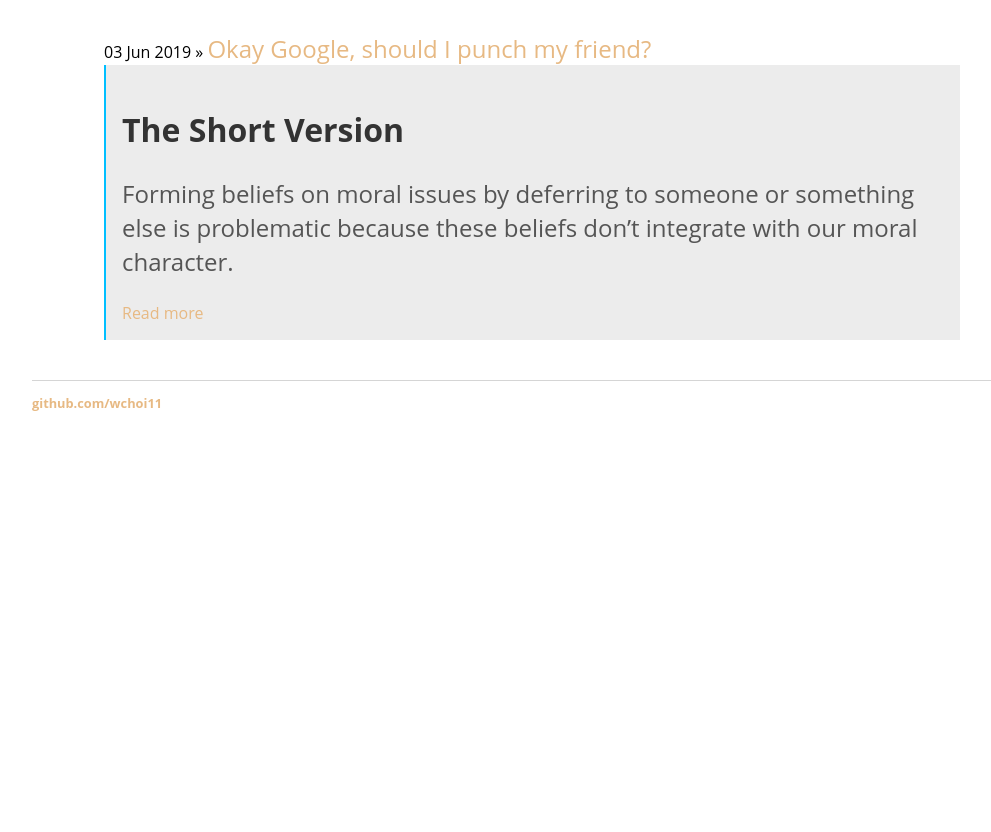
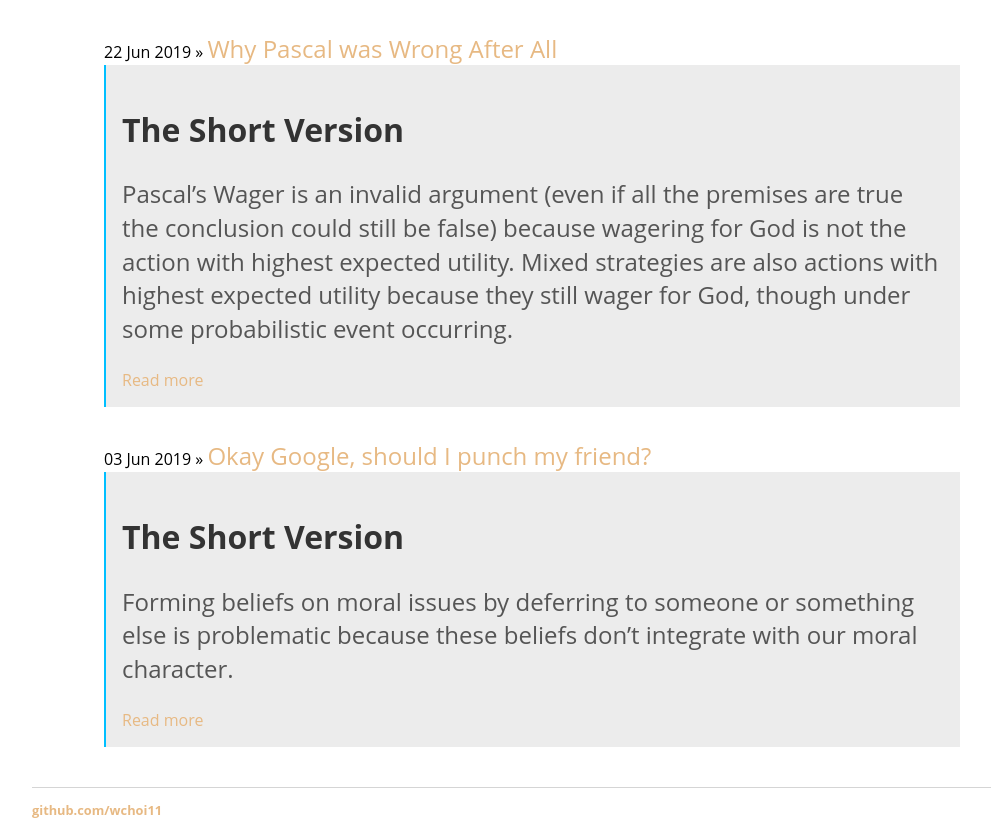
Before and after one commit to wchoi11/notchmess, a Jekyll site: the page built from index.html, in a window 1280 px wide. Shown: the part 546-1378 px from the top of the page, without its empty margins (128-1119 px from the left). Built offline with Jekyll 4.4.1, drawn with Linux system fonts in a browser that asks for light colours; before the commit the page ends 971 px from its top, so only the background shows below that.

Commit message:
Publish second post

```diff
--- a/_drafts/2019-06-22-waging-war-on-pascals-wager.md
+++ b/_posts/2019-06-22-waging-war-on-pascals-wager.md
@@ -5,44 +5,45 @@ date: 2019-06-22
 excerpt_separator: <!--cut-->
 ---
 
-Here's an argument for why you should believe in God (not to be confused with an argument for the existence of God!).
+## The Short Version
+Pascal's Wager is an invalid argument (even if all the premises are true the conclusion could still be false) because wagering for God is not the action with highest expected utility. Mixed strategies are also actions with highest expected utility because they still wager for God, though under some probabilistic event occurring.
 
 <!--cut-->
+## Pascal's Wager
 
-Alan Hájek doesn't think it works in the end, but here is the argument first.[^paper]
+Pascal's Wager is an argument for why you should believe in God (not to be confused with an argument for God's existence!). Alan Hájek doesn't think it works in the end, but here is the Wager first.[^paper]
 
-No matter how committed of an atheist you might be, you should give some positive probability (just needs to be greater than 0) that God exists. Someone might give a one in a [Googol](https://simple.wikipedia.org/wiki/Googol) chance that God exists or you might think there's a very high probability that God exists. Regardless of what you believe, you should believe there's some probability greater than 0 that God exists. If you think the probability is 0, how are you so sure?
+No matter how committed of an atheist you might be, you should give some positive probability (just needs to be greater than 0) that God exists. You might give a one in a [Googol](https://simple.wikipedia.org/wiki/Googol) chance that God exists or a very high probability that God exists. Regardless of what you believe, you should believe there's some probability greater than 0 that God exists. If you think the probability is 0, how are you so sure?
 
 [^paper]: "Waging War on Pascal's Wager," *The Philosophical Review* 112:1 (2003):p.27-56
 
-Granting this premise, here's all the possible outcomes for either wagering for God or wagering against God. I'll explain what the values mean in a second.
+With this premise in mind (there's a positive probability that God exists), here's all the possible outcomes for either wagering for God or wagering against God. I'll explain what the values mean in a second.
 
 Action ($\downarrow$)| God Exists | God Doesn't Exist
 :---: | :---: | :---:
 Wager for God  | $\infty$ | $f_1$
 Wager against God  | $f_2$ | $f_3$
 
-To wager for God means "adopting a certain set of practices and living the kind of life that fosters belief in God" for the rest of your life (p.28). This ensures no cheating by, for example, wagering for God only on Sundays. To fail to wager for God means to wager against God.
+To wager for God means "adopting a certain set of practices and living the kind of life that fosters belief in God" for the rest of your life (p.28). This means you need to commit yourself to believing in God. To fail at this means you wager against God.
 
-Each action and outcome is associated with some utility value. You can think of it as a unit for measuring happiness. For example, if I wager for God and it turns out that God exists, I will (supposedly) be granted salvation, which is infinite utility. All other values ($f_1,\; \; f_2, \; \;f_3$) are some finite values that are not important enough to specify. We could imagine that $f_1$ and $f_2$ are negative and $f_3$ is positive, but the lesson will be that their actual values do not matter.
+Each action and outcome is associated with some utility value. You can think of utility value as a unit for measuring happiness. For example, if I wager for God and it turns out that God exists, I will (supposedly) be granted salvation, which is infinite utility. All other values ($f_1,\; \; f_2, \; \;f_3$) are some finite values that are not important enough to specify. We could imagine that $f_1$ and $f_2$ are negative and $f_3$ is positive, but the lesson will be that their actual values do not matter.
 
-Now granting that this table is correct, we have one more premise to think about. We should choose to do the action that has maximum expected utility. This should seem intuitive, but of course, you might have some objections to this premise.
+With this second premise (the table), we have one more premise to think about. That is, we should choose to do the action that has maximum expected utility. This should seem intuitive, but of course, you might have some objections to this premise.
 
 <details class="explanation">
 <summary>Click here for an explanation of expectation</summary>
 
-Expectation or expected value is a weighted sum. It answers the question of what do we expect to happen when there are more than one possible outcomes for some action we take. To calculate expectation, we take each outcome and weight it by its corresponding probability of occurring. To find the expected utility of wagering for God, we would multiply the probability that God exists by $\infty$ and add the result of multiplying the probability that God doesn't exist by $f_1$. This sum would be $\infty$ so the expected utility of wagering for God is $\infty$.
+Expectation or expected value is a weighted sum. It answers the question of what do we expect to happen when there are more than one possible outcomes for some action we take. To calculate expectation, we take each outcome and weight it by its corresponding probability of occurring. To find the expected utility of wagering for God, we multiply the probability that God exists by $\infty$ and add the result of multiplying the probability that God doesn't exist by $f_1$. This sum is $\infty$ so the expected utility of wagering for God is $\infty$.
 
 </details>
-<br/>
+<br>
 Now, we have all 3 premises of Pascal's Wager: (i) we should give a positive probability to God's existence, (ii) the table, and (iii) we should do the action that has maximum expected utility. If we calculate the expected utility for each action from the table, wagering for God wins out because it has an expected utility of $\infty$ and wagering against God has some high finite expected utility at best.
 
-It's important to note here that anything multiplied by $\infty$ is still $\infty$ and anything added to $\infty$ is still $\infty$ so it doesn't matter how low of a probability you give to God's existence as long as it's greater than 0. This is why the actual values in the table do not matter. Infinity trumps all.
+It's important to note here that anything multiplied by $\infty$ is still $\infty$ and anything added to $\infty$ is still $\infty$ so it doesn't matter how low of a probability you give to God's existence as long as it's greater than 0. This is why the actual values in the table do not matter.
 
-Thus, we should wager for God because it has the highest expected utility. This is why you should believe in God.[^name_of_arg]
+Thus, we should wager for God because it has the highest expected utility. This is why you should believe in God.
 
-[^name_of_arg]: This argument is called Pascal's Wager as mentioned before.
-
+## Why Pascal was Wrong
 Not convinced? There is a whole slew of arguments out there against each premise of the Wager. For example, "the many Gods objection" disputes that the table is exhaustive because there are many religions out there. How do we know which God to wager for? We might need to add rows for wagering for other Gods. Then, Pascal's Wager fails because it doesn't tell us which God to wager for.
 
 But Hájek thinks that the Wager fails at a more fundamental level.[^credit_is_due] He argues that the Wager is not a valid argument.
@@ -51,8 +52,8 @@ But Hájek thinks that the Wager fails at a more fundamental level.[^credit_is_d
 
 <details class="explanation">
     <summary>
-        Click here for an explanation of validity
-     </summary>
+        Click here for an explanation of a valid argument
+    </summary>
 
 First, an argument is a list composed of some premises (there may be none!) and a conclusion. An argument is valid if its conclusion is always true when its premises are true. For example:
 
@@ -62,38 +63,42 @@ First, an argument is a list composed of some premises (there may be none!) and
     <li>I can fly.</li>
 </ol>
 
-Our argument--though I agree looks absurd--is in fact valid. If premises 1 and 2 are true, there is no way 3 can be false. We think this argument is absurd because premises 1 and 2 are false. Then, we may call this argument unsound. A sound argument is a valid one, where its premises are also true. An unsound argument is valid but one or more of its premises are false.
+Our argument--though I agree looks absurd--is in fact valid. If premises 1 and 2 are true, there is no way 3 can be false. We think this argument is absurd because premises 1 and 2 are false. Then, we may call this argument unsound. Although the argument is valid, the premises are false so the argument cannot be sound. A sound argument is a valid one, where its premises are also true.
 
 </details>
 
-By arguing for this claim, Hájek is avoiding spending any time on whether any of the premises are false. He is granting any defender of the Wager all the premises but still showing that the argument fails. He's essentially beating them at their own game. How cool is that!
+By arguing for this claim, Hájek avoids spending any time on whether any of the premises are false. He is granting any defender of the Wager all the premises but still showing that the argument fails. He's essentially beating them at their own game.
 
 Here's how it goes. What Hájek shows is that there are other actions (he calls these mixed strategies) that also have infinite expected utility.[^unclear] Then, wagering for God will not be the only action that has infinite expected utility so it won't be true that we should wager for God because it has the highest expected utility. We could instead do this other action that has infinite expected utility so it also has the highest expected utility.
 
 [^unclear]: It's unclear to me why this is not just another attack on premise 2 with the table. Isn't Hájek arguing that the table doesn't contain all possible actions? Mixed strategies are not included so the argument ends up being invalid? Maybe it's a bit of both?
 
-Notice here that this reasoning means the premises of the Wager could be all true but the conclusion false. It could be the case that we should do some mixed strategy because it also has the highest expected utility. Thus, the Wager is invalid.
+Notice that this reasoning means the premises of the Wager could be all true but the conclusion false. It could be the case that we should do some mixed strategy instead of wagering for God because it has the highest expected utility. Thus, the Wager is invalid.
 
-A mixed strategy is best explained with an example. For starters, let's say the strategy is that I flip a coin and wager for God if it lands heads and wager against God if it lands tails. Then, if we calculate the expected utility ($\; 0.5(p * \infty + (1-p) * f_1) + 0.5(p * f_2 + (1-p) * f_3) \;$), where p is the probability that we give to God existing, we get $\infty$! This mixed strategy of flipping the coin also has infinite expected utility like just wagering for God.
+A mixed strategy is best explained with an example. For starters, let's say the strategy is that I flip a coin and wager for God if it lands heads and wager against God if it lands tails. Then, if we calculate the expected utility ($\; 0.5(p * \infty + (1-p) * f_1) + 0.5(p * f_2 + (1-p) * f_3) \;$), where p is the probability that we give to God existing, we get $\infty$! This mixed strategy of flipping the coin also has infinite expected utility just like wagering for God.
 
 But it gets worse. We can use other absurdly low-probability events in mixed strategies. One strategy could be wagering for God if I win the lottery and another could be wagering for God if an asteroid lands on top of me today. These all have infinite expected utility so it isn't the case that we should simply wager for God. There's no reason to simply wager for God over all these mixed strategies. They all have the same expected utility of infinity.
 
 If you think this is bad for Pascal, it gets even worse. As Hájek points out, every action we take is a mixed strategy. There's a positive probability that you'll wager for God by the time you finish reading this sentence. Thus, the act of reading that sentence had infinite expected utility. By similar reasoning, every action has infinite expected utility. It seems like things have really gone off the rails now.
 
+## Can the Wager be Saved?
 But not all is lost. Hájek swoops to the rescue here, offering 4 different reformulations of the Wager that don't fall victim to the mixed strategies objection. I won't go into all of them (they do get a bit technical), but the idea is to give the utility of salvation a "finite-looking gloss" (p.35). This means the reformulation must satisfy two conditions as Hájek specifies: (i) the utility of salvation "must completely override" any other utilities and (ii) we should be able to distinguish the expected utility of wagering for God from the expected utility of any mixed strategy (p.35).
 
 The second condition is really the important one here because the mixed strategy objection is fatal to the Wager. If the expected utilities are different, then we could argue that wagering for God has the highest expected utility.
 
 The first condition ensures that Hájek is consistent with Pascal's view on salvation. Salvation must be the best possible thing so it should be far greater than any other utility. This is why we assigned salvation infinite utility before. The first condition also ensures that no matter what probability we assign to God's existence the utility of salvation is still far greater than any other utility when we calculate expected utility. This was the original trick behind the Wager to make wagering for God have the highest expected utility.
 
-Here's one reformulation, which I think is hacky. Consider all the people ( who live(d/s/?) in the past, present, and future) and get the lowest probability that someone attribute(d/s/?) to the existence of God. Let's call this probability p. Then, we can find a $f_0$ (with some light arithmetic) such that $p * f_0 + (1-p) * f_1 > p * f_3 + (1-p) * f_4$. In other words, a $f_0$ such that even with this lowest probability the expected utility of wagering for God wins out. Then, everyone (again past, present, or future) should wager for God because the expected utility of wagering for God is highest for everyone's probability that God exists.
+Here's one reformulation, which I think is hacky. Consider all the people who live(d/s/?) in the past, present, and future and get the lowest probability that someone attribute(d/s/?) to the existence of God.[^tense] Let's call this probability p. Then, we can find a $f_0$ (with some light arithmetic) such that $p * f_0 + (1-p) * f_1 > p * f_3 + (1-p) * f_4$. In other words, a $f_0$ such that even with this lowest probability the expected utility of wagering for God wins out. Then, everyone (again from the past, present, or future) should wager for God because the expected utility of wagering for God is highest for everyone's probability that God exists.
+
+[^tense]: Unfortunately, English doesn't have a nice way here to conjugate verbs to the future tense so I've left it as a question mark.
 
 This satisfies both of the conditions from before. The utility of salvation ($f_0$) overrides all other utilities because we picked it this way, and we can distinguish the expected utility of wagering for God from the expected utility of any mixed strategy. Pick any event with probability $q$ ($q>0$) for a mixed strategy. Then, its expectation is $q * (p * f_0 + (1-p) * f_1) + (1-q) * (p * f_3 + (1-p) * f_4)$, which is less than the expected utility of wagering for God.
 <!-- Explain why less than expectation for wagering? We have q parts of a and (1-q) parts of b, but one whole a is still larger than this sum because a > b. Mathemtically, (1-q) a > (1-q) b and q * a + (1-q) * a > q * a + (1-q) * b and a > q * a + (1-q) * b-->
 
 Hájek points out (and this goes for all the reformulations) that the problem with the reformulation is that the utility of salvation is not reflexive under addition. This is another way of saying that adding something makes it a different number. Remember, infinity is reflexive under addition because anything added to infinity is infinity. But if the utility of salvation is not reflexive under addition, salvation is now not the best thing possible because its utility could be even greater. This is more apparent with $f_0$ since it is finite.
 
-But it gets even worse if we think about why we can't just make the utility of salvation reflexive under addition. Then, it also becomes reflexive under multiplication (adding the same number over and over is just multiplication!), opening the door again to the mixed strategies objection.
+But why can't we just make the utility of salvation reflexive under addition? Then, it also becomes reflexive under multiplication (adding the same number over and over is just multiplication!), opening the door again to the mixed strategies objection. Once the utility of salvation has both of these properties, we're back to where we started.
+<!-- This paragraph above might not be too clear -->
 
 <details class="explanation">
     <summary>
```
Also changed, not shown: README.md.
